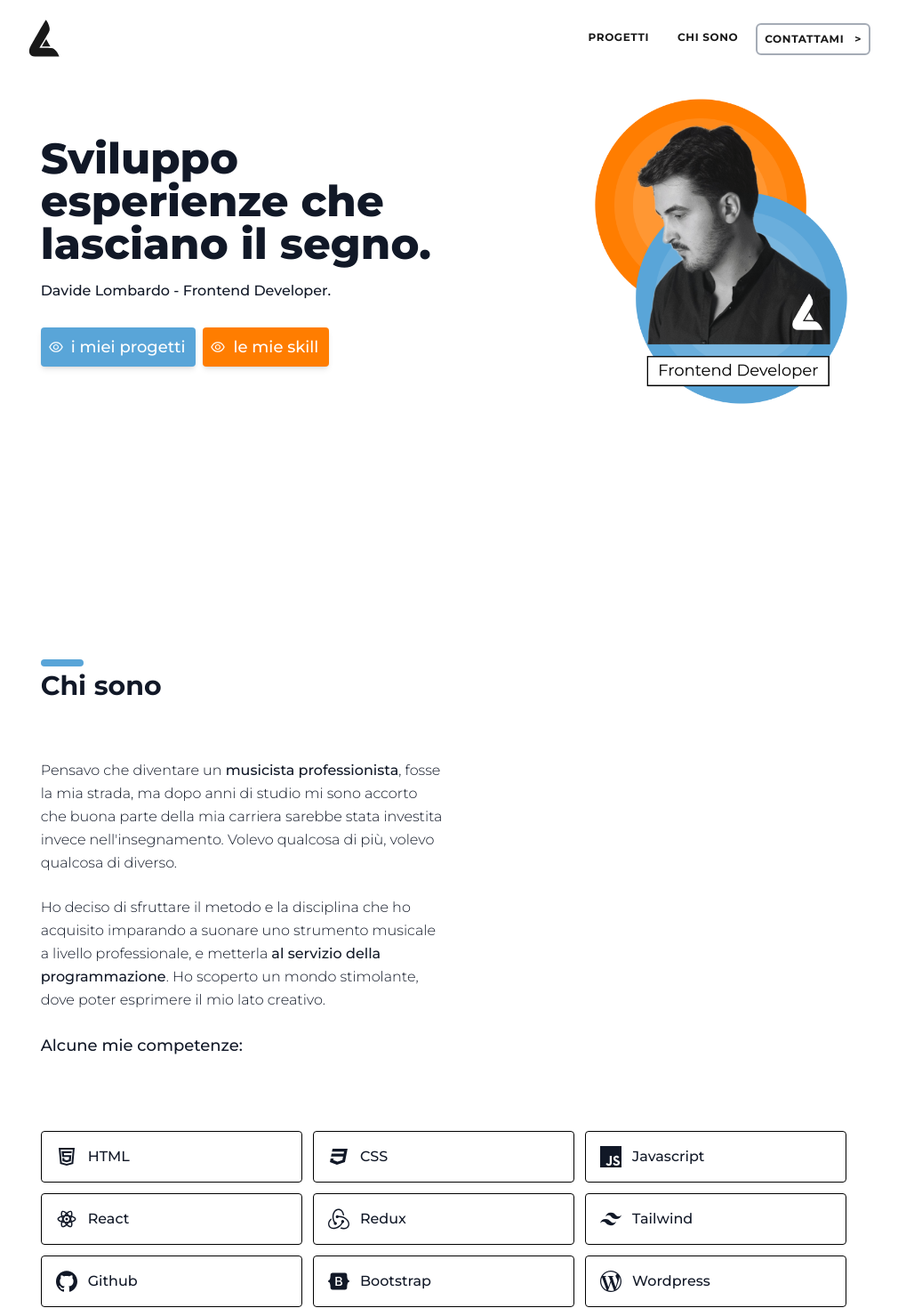
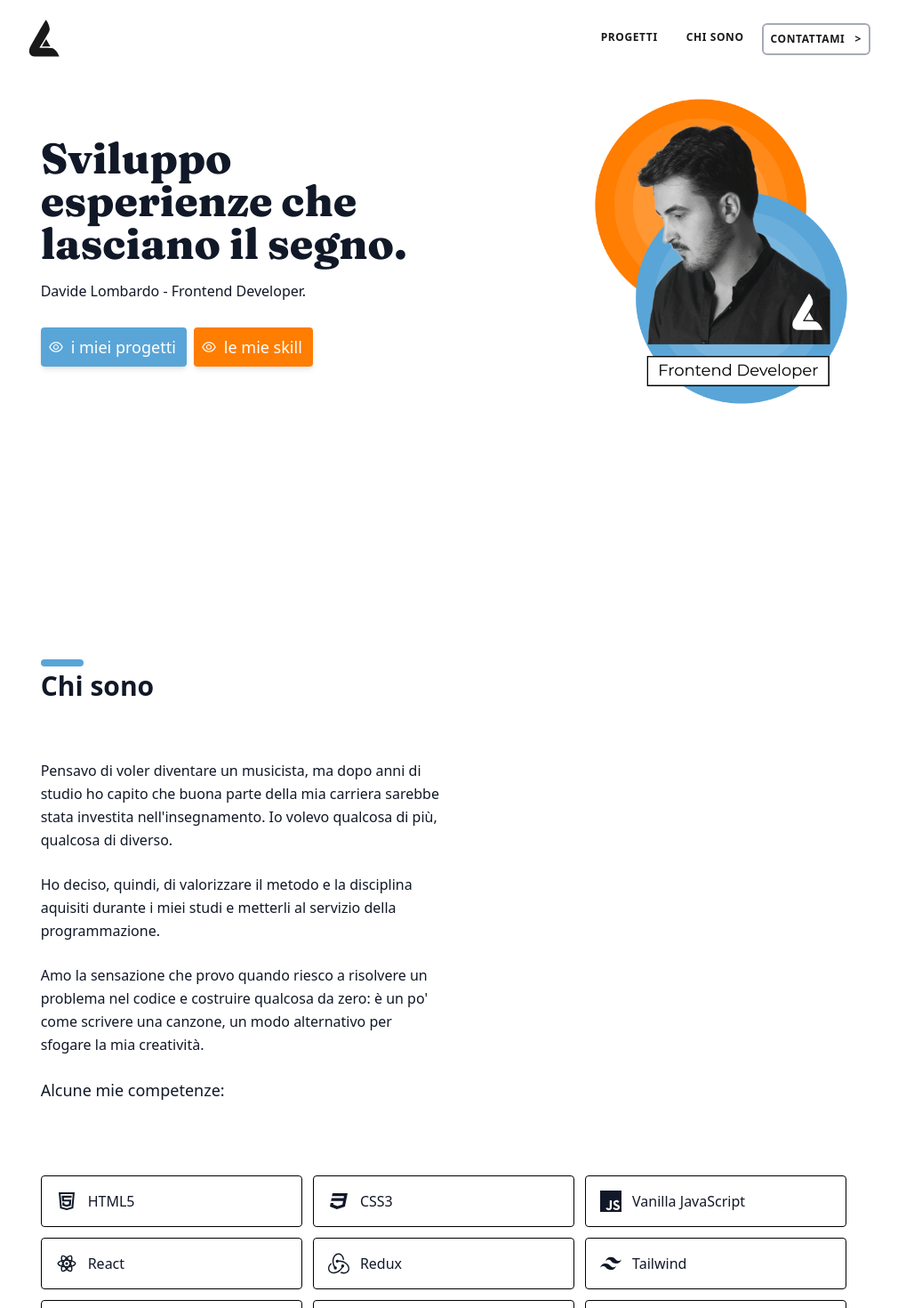
Before and after one commit to davide-lombardo/personal-portfolio, a React (Create React App) app: page / in a window 1280 px wide. Shown: the top 1470 px of the page at 89% size, without its empty margins (141-1151 px from the left). Built offline with nearby package versions, Linux system fonts and the light colour scheme.

Commit message:
about fix

```diff
--- a/src/components/CardContainer.js
+++ b/src/components/CardContainer.js
@@ -22,7 +22,7 @@ const CardContainer = () => {
                     <h3 className="font-semibold text-xl text-left mb-4 block">
                         Fake Shop
                     </h3>
-                    <p className="text-left text-base font-light leading-relaxed mb-7">
+                    <p className="text-left text-base font-normal leading-relaxed mb-7">
                         Ricerca un prodotto e mettilo nel carrello.
                     </p>
                     <div className='flex lg:flex-col justify-around'>
@@ -47,7 +47,7 @@ const CardContainer = () => {
                     <h3 className="font-semibold text-xl text-left mb-4 block">
                         Book Finder
                     </h3>
-                    <p className="text-left text-base font-light text-gray-900 leading-relaxed mb-7">
+                    <p className="text-left text-base font-normal text-gray-900 leading-relaxed mb-7">
                         Ricerca qualsiasi libro che ti viene in mente.
                     </p>
                     <div>
@@ -75,7 +75,7 @@ const CardContainer = () => {
                     <h3 className="font-semibold text-xl text-left mb-4 block">
                         Global Pollution
                     </h3>
-                    <p className="text-left text-base font-light text-gray-900 leading-relaxed mb-7">
+                    <p className="text-left text-base font-normal text-gray-900 leading-relaxed mb-7">
                        Recupera i dati sull'inquinamento.
                     </p>
                     <div className='flex lg:flex-col justify-around'>
--- a/src/components/Features.js
+++ b/src/components/Features.js
@@ -15,13 +15,13 @@ const Features = () => {
                     </div>
                     <div className="flex-grow sm:text-left text-center mt-6 sm:mt-0">
                         <h2 className="text-gray-900 text-lg font-medium mb-2">Veloce</h2>
-                        <p className="leading-relaxed text-base font-light mx-24 sm:mx-0">Tempi di caricamento in un batter d'occhio.</p>
+                        <p className="leading-relaxed text-base font-normal mx-24 sm:mx-0">Tempi di caricamento in un batter d'occhio.</p>
                     </div>
                 </div>
                 <div data-aos="fade-left" data-aos-duration="1500" className="flex items-center sm:flex-row flex-col border-b pb-10 mb-10 border-gray-200">
                     <div className="sm:text-left text-center mt-6 sm:mt-0">
                         <h2 className="text-gray-900 text-lg font-medium mb-2">Dinamico</h2>
-                        <p className="leading-relaxed text-base font-light mx-24 sm:mx-0">Basta siti noiosi, benvenute caratteristiche uniche.</p>
+                        <p className="leading-relaxed text-base font-normal mx-24 sm:mx-0">Basta siti noiosi, benvenute caratteristiche uniche.</p>
                     </div>
                     <div className="sm:ml-10 sm:w-32 sm:order-none order-first sm:h-32 h-20 w-20 inline-flex items-center justify-center rounded-full bg-sky-300 flex-shrink-0">
                         <HiPresentationChartLine className="sm:w-16 sm:h-16 w-10 h-10 text-blue-300"/>
@@ -33,7 +33,7 @@ const Features = () => {
                     </div>
                     <div className="flex-grow sm:text-left text-center mt-6 sm:mt-0">
                         <h2 className="text-gray-900 text-lg font-medium mb-2">Intuitivo</h2>
-                        <p className="leading-relaxed text-base font-light mx-24 sm:mx-0">Facile da usare, UX/UI intuitiva per tutti.</p>
+                        <p className="leading-relaxed text-base font-normal mx-24 sm:mx-0">Facile da usare, UX/UI intuitiva per tutti.</p>
                     </div>
                 </div>
             </div>
--- a/src/components/Hero.js
+++ b/src/components/Hero.js
@@ -9,7 +9,7 @@ const Hero = () => {
                 data-aos="fade-up"
                 data-aos-duration="2500"
                 className="md:ml-20 flex lg:flex-grow md:w-1/2 lg:pr-20 md:pr-20 flex-col md:items-start items-center md:text-left text-center mb-16 md:mb-0">
-                <h1 className="text-5xl md:text-4xl lg:text-5xl mb-4 font-extrabold">Sviluppo esperienze che lasciano il segno.</h1>
+                <h1 className="text-5xl md:text-4xl lg:text-5xl mb-4 font-display font-extrabold ">Sviluppo esperienze che lasciano il segno.</h1>
                 <p className="mb-7 leading-relaxed font-medium">Davide Lombardo - Frontend Developer.</p>
                 <div className="flex justify-center flex-row md:flex-col lg:flex-row">
                     <button className="hero-cta bg-sky-300 hover:bg-sky-200 mr-2">
--- a/src/components/Navbar.js
+++ b/src/components/Navbar.js
@@ -41,7 +41,7 @@ const Navbar = () => {
             <ul className="flex flex-col lg:flex-row list-none lg:ml-auto">
               <li className="nav-item">
                 <a
-                  className="tracking-wider px-3 py-2 flex items-center text-xs uppercase font-bold leading-snug text-black hover:opacity-75"
+                  className="tracking-wider px-3 py-2 flex items-center text-xs uppercase font-extrabold leading-snug text-black hover:opacity-75"
                   href="#projects"
                 >
                   <span className="ml-2">Progetti</span>
@@ -49,7 +49,7 @@ const Navbar = () => {
               </li>
               <li className="nav-item">
                 <a
-                  className="tracking-wider px-3 py-2 flex items-center text-xs uppercase font-bold leading-snug text-black hover:opacity-75"
+                  className="tracking-wider px-3 py-2 flex items-center text-xs uppercase font-extrabold leading-snug text-black hover:opacity-75"
                   href="#about-me"
                 >
                   <span className="ml-2">Chi sono</span>
--- a/src/components/Skills.js
+++ b/src/components/Skills.js
@@ -14,27 +14,28 @@ const Skills = () => {
         <section className="text-gray-900 container mt-44 min-w-full " id="about-me">
             <div data-aos="fade-right" data-aos-duration="1000" className="mb-20 mx-20" >
                 <h1 className="secondary-title mb-16">Chi sono</h1>
-                <p className="font-light text-base text-left leading-relaxed xl:w-2/4 lg:w-3/4">Pensavo che diventare un <strong className='font-medium'>musicista professionista</strong>, fosse la mia strada, ma dopo anni di studio mi sono accorto che buona parte della mia carriera sarebbe stata investita invece nell'insegnamento. Volevo qualcosa di più, volevo qualcosa di diverso.</p>
-                <p className="font-light text-base text-left leading-relaxed xl:w-2/4 lg:w-3/4">Ho deciso di sfruttare il metodo e la disciplina che ho acquisito imparando a suonare uno strumento musicale a livello professionale, e metterla <strong className='font-medium'>al servizio della programmazione</strong>. Ho scoperto un mondo stimolante, dove poter esprimere il mio lato creativo.</p>
+                <p className="font-normal text-base text-left leading-relaxed xl:w-2/4 lg:w-3/4">Pensavo di voler diventare un <strong className='font-medium'>musicista</strong>, ma dopo anni di studio ho capito che buona parte della mia carriera sarebbe stata investita nell'insegnamento. Io volevo qualcosa di più, qualcosa di diverso.</p>
+                <p className="font-normal text-base text-left leading-relaxed xl:w-2/4 lg:w-3/4">Ho deciso, quindi, di valorizzare il metodo e la disciplina aquisiti durante i miei studi e metterli <strong className='font-medium'>al servizio della programmazione</strong>.</p>
+                <p className="font-normal text-base text-left leading-relaxed xl:w-2/4 lg:w-3/4">Amo la sensazione che provo quando riesco a risolvere un problema nel codice e costruire qualcosa da zero: è un po' come scrivere una canzone, un modo alternativo per sfogare la mia creatività.</p>
                 <h2 className="font-medium text-lg text-left leading-relaxed">Alcune mie competenze:</h2>
             </div>
             <div className="grid gap-3 md:grid-cols-3 mx-20 pb-5" id="skills">
                 <div data-aos="zoom-in" data-aos-duration="500"  className="w-full">
                     <div className="bg-white border border-black rounded flex p-4 h-full items-center">
                         <RiHtml5Line className='w-6 h-6'/>
-                        <span className="title-font font-medium ml-3">HTML</span>
+                        <span className="title-font font-medium ml-3">HTML5</span>
                     </div>
                 </div>
                 <div data-aos="zoom-in" data-aos-duration="1000"  className="w-full">
                     <div className="bg-white border border-black rounded flex p-4 h-full items-center">
                         <RiCss3Fill className='w-6 h-6'/>
-                        <span className="title-font font-medium ml-3">CSS</span>
+                        <span className="title-font font-medium ml-3">CSS3</span>
                     </div>
                 </div>
                 <div data-aos="zoom-in" data-aos-duration="1000" className="w-full">
                     <div className="bg-white border border-black rounded flex p-4 h-full items-center">
                         <SiJavascript className='w-6 h-6'/>
-                        <span className="title-font font-medium ml-3">Javascript</span>
+                        <span className="title-font font-medium ml-3">Vanilla JavaScript</span>
                     </div>
                 </div>
                 <div data-aos="zoom-in" data-aos-duration="1000"  className="w-full">
@@ -58,7 +59,7 @@ const Skills = () => {
                 <div data-aos="zoom-in" data-aos-duration="1000"  className="w-full">
                     <div className="bg-white border border-black rounded flex p-4 h-full items-center">
                         <SiGithub className='w-6 h-6'/>
-                        <span className="title-font font-medium ml-3">Github</span>
+                        <span className="title-font font-medium ml-3">Git</span>
                     </div>
                 </div>
                 <div data-aos="zoom-in" data-aos-duration="1000"  className="w-full">
--- a/src/index.css
+++ b/src/index.css
@@ -1,4 +1,4 @@
-@import url('https://fonts.googleapis.com/css2?family=Montserrat:ital,wght@0,100;0,200;0,300;0,400;0,500;0,600;0,700;0,800;0,900;1,100;1,200;1,300;1,400;1,500;1,600;1,700;1,800;1,900&display=swap');
+@import url('https://fonts.googleapis.com/css2?family=Commissioner:wght@100;200;300;400;500;600;700;800;900&family=Fraunces:ital,wght@0,100;0,200;0,300;0,400;0,500;0,600;0,700;0,800;0,900;1,200;1,300;1,400;1,500;1,600;1,700;1,800;1,900&display=swap');
 
 @tailwind base;
 @tailwind components;
@@ -17,10 +17,6 @@ html {
     height: 100%;
     overflow-x: hidden;
     scroll-behavior: smooth;
-}
-
-body {
-    font-family: 'Montserrat', sans-serif;
 }
 
 h1 {
@@ -80,7 +76,7 @@ p {
 }
 
 .contact-cta {
-    @apply tracking-wider pr-2 ml-2 py-2 flex items-center text-xs uppercase font-bold leading-snug text-black hover:opacity-75 border-2 border-gray-400 rounded-md;
+    @apply tracking-wider pr-2 ml-2 py-2 flex items-center text-xs uppercase font-extrabold leading-snug text-black hover:opacity-75 border-2 border-gray-400 rounded-md;
 }
 
 .hero-cta {
--- a/tailwind.config.js
+++ b/tailwind.config.js
@@ -22,7 +22,8 @@ module.exports = {
         },
       },
       fontFamily: {
-        body: ['Montserrat']
+        body: ['Commissioner'],
+        display: ['Fraunces'],
       },
     },
   },
```
